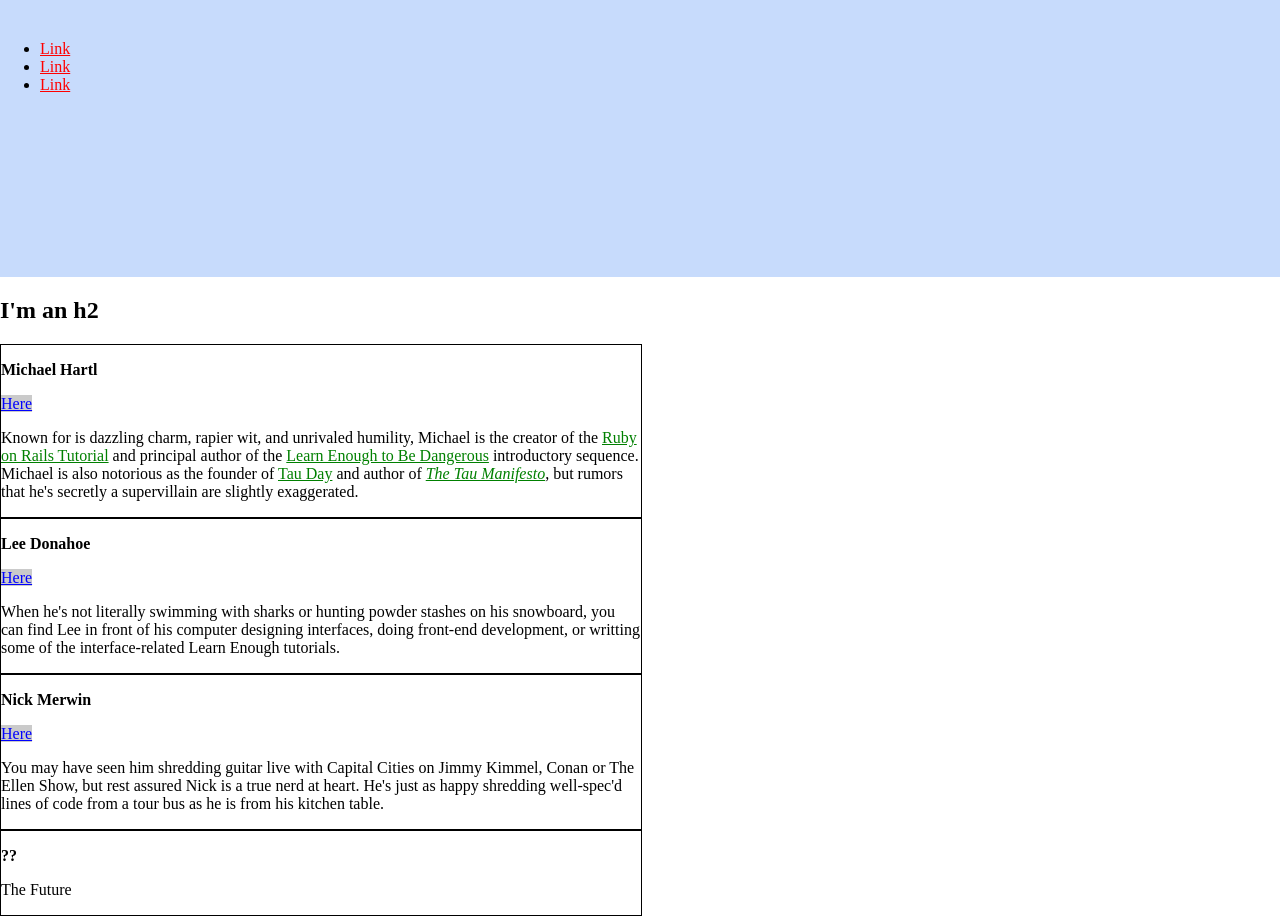
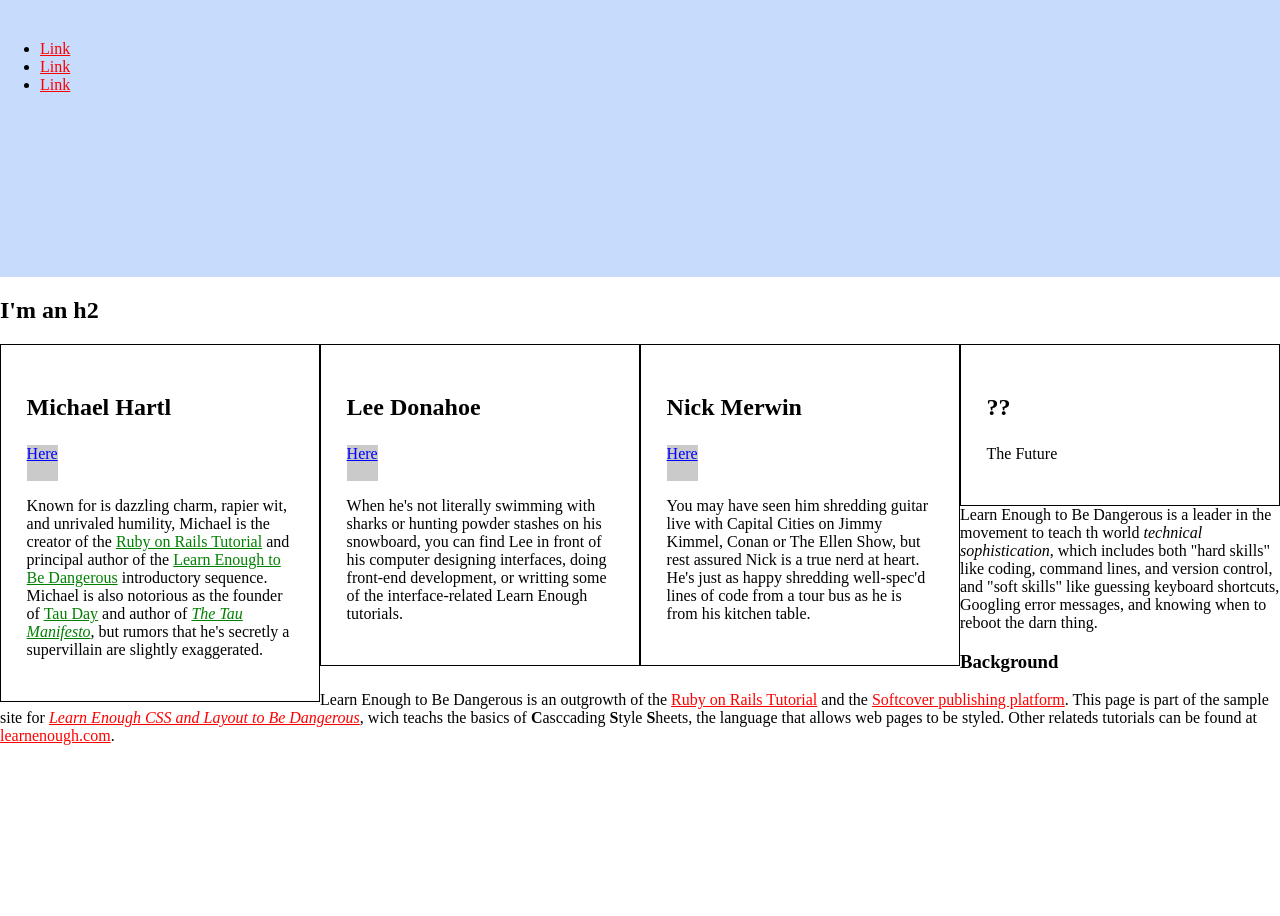
Before and after one commit to Sylvain971/learncssthehardway, a plain HTML site: page index.html in a window 1280 px wide. Shown: the part 123-1039 px from the top of the page. After the commit the page ends 884 px from the top, so only its background shows below. Drawn offline with Linux system fonts and the light colour scheme.

Commit message:
More style with float and clear, readme up to date

```diff
--- a/index.html
+++ b/index.html
@@ -26,21 +26,34 @@
 
 			/* SOCIAL STYLES */
 			.social-link {
-				background: rgb(150,150,150,0.5);
+				background: rgba(150,150,150,0.5);
 				color: blue;
+				display: inline-block;
+				height: 36px;
 			}
 
 			/* BIO STYLES */
 			.bio-wrapper{
 				font-size: 24px;
 			}
+			.bio-wrapper:after{
+				visibility: hidden;
+				display: block;
+				font-size: 0;
+				content: " ";
+				*clear: both;
+				height: 0;
+			}
 			.bio-box{
 				border: 1px solid black;
+				box-sizing: border-box;
+				float: left;
 				font-size: 1rem;
-				width: 50%;
+				padding: 2%;
+				width: 25%;
 			}
 			.bio-box h3 {
-				font-size: 1rem;
+				font-size: 1.5rem;
 			}
 			.bio-copy {
 				font-size: 1em;
@@ -103,5 +116,13 @@
 				</div>
 			</div>
 		</div>
+		<p>
+			Learn Enough to Be Dangerous is a leader in the movement to teach th world <em>technical sophistication</em>, which includes both "hard skills" like coding, command lines, and version control, and "soft skills" like guessing keyboard shortcuts, Googling error messages, and knowing when to reboot the darn thing.
+		</p>
+		<h3>Background</h3>
+		<p>
+			Learn Enough to Be Dangerous is an outgrowth of the <a href="http://railstutorial.org/">Ruby on Rails Tutorial</a> and the <a href="http://www.softcover.io">Softcover publishing platform</a>.
+			This page is part of the sample site for <a href="https://learnenough.com/css-tutorial"><em>Learn Enough CSS and Layout to Be Dangerous</em></a>, wich teachs the basics of <strong>C</strong>asccading <strong>S</strong>tyle <strong>S</strong>heets, the language that allows web pages to be styled. Other relateds tutorials can be found at <a href="https://learnenough.com/">learnenough.com</a>.
+		</p>
 	</body>
 </html>
```
Also changed, not shown: 1 other file.
